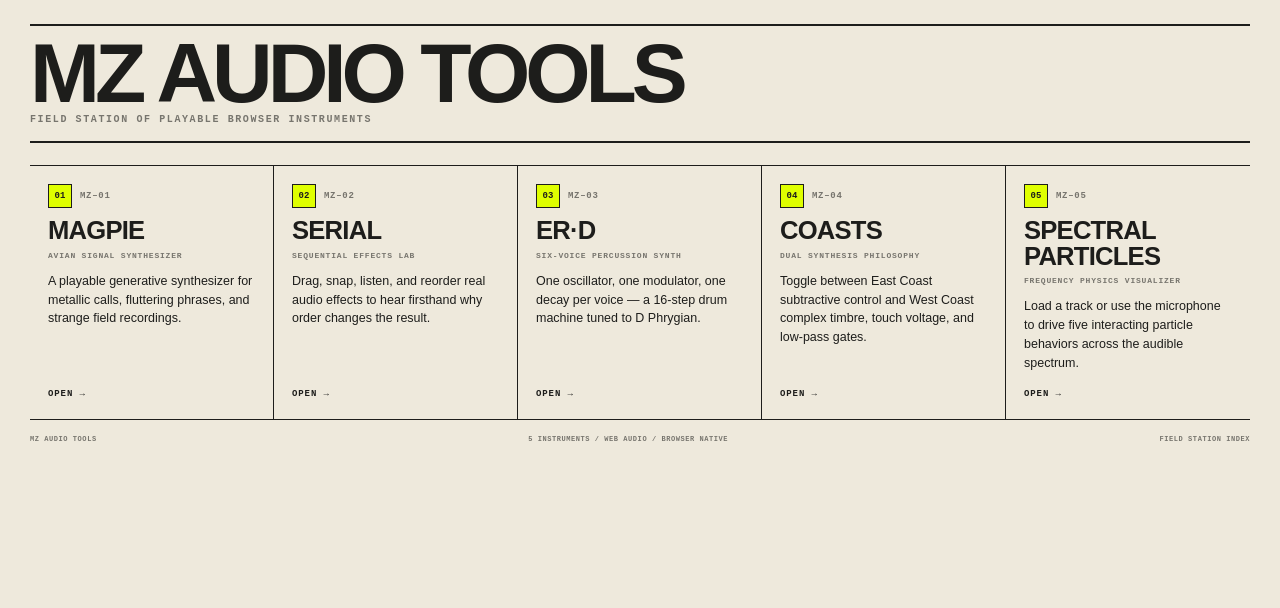
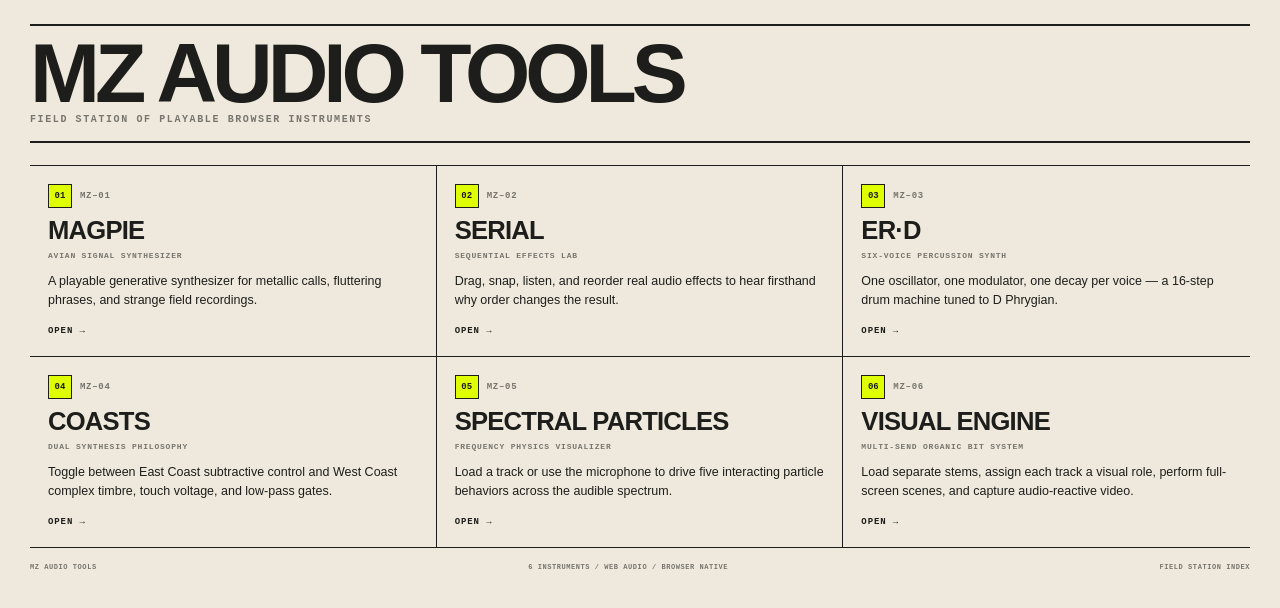
Before and after one commit to matchzimmerman/mz-audio-tools, a Next.js app: page / in a window 1280 px wide. Shown: the top 608 px of the page. Built offline with nearby package versions, Linux system fonts and the light colour scheme.

Commit message:
Add MZ Visual Engine to audio tools index

```diff
--- a/app/page.tsx
+++ b/app/page.tsx
@@ -41,6 +41,14 @@ const UNITS = [
     description: "Load a track or use the microphone to drive five interacting particle behaviors across the audible spectrum.",
     href: "/spectral-particles/index.html",
   },
+  {
+    id: "06",
+    plate: "MZ–06",
+    name: "VISUAL ENGINE",
+    tagline: "MULTI-SEND ORGANIC BIT SYSTEM",
+    description: "Load separate stems, assign each track a visual role, perform full-screen scenes, and capture audio-reactive video.",
+    href: "/visual-engine/index.html",
+  },
 ];
 
 export default function IndexPage() {
@@ -69,7 +77,7 @@ export default function IndexPage() {
 
       <footer className="mz-foot">
         <span>MZ AUDIO TOOLS</span>
-        <span>5 INSTRUMENTS / WEB AUDIO / BROWSER NATIVE</span>
+        <span>6 INSTRUMENTS / WEB AUDIO / BROWSER NATIVE</span>
         <span>FIELD STATION INDEX</span>
       </footer>
     </main>
@@ -84,10 +92,11 @@ const STYLES = `
 .mz-masthead h1{ margin:0; font-size:clamp(40px,7vw,84px); font-weight:900; letter-spacing:-.06em; line-height:.8; }
 .mz-masthead p{ margin:8px 0 0; font:700 10px/1 monospace; letter-spacing:.16em; color:var(--muted); }
 
-.mz-units{ display:grid; grid-template-columns:repeat(5,1fr); border-top:1.5px solid var(--ink); border-bottom:1.5px solid var(--ink); }
+.mz-units{ display:grid; grid-template-columns:repeat(3,1fr); border-top:1.5px solid var(--ink); border-bottom:1.5px solid var(--ink); }
 .mz-unit{ display:flex; flex-direction:column; gap:8px; min-width:0; padding:18px 18px 20px; border-right:1px solid var(--ink);
   text-decoration:none; color:var(--ink); transition:background .14s ease; }
-.mz-unit:last-child{ border-right:0; }
+.mz-unit:nth-child(3n){ border-right:0; }
+.mz-unit:nth-child(-n+3){ border-bottom:1px solid var(--ink); }
 .mz-unit:hover, .mz-unit:focus-visible{ background:var(--paper-light); }
 .mz-unit:focus-visible{ outline:3px solid var(--acid); outline-offset:-3px; }
 .mz-unit-head{ display:flex; align-items:center; gap:8px; }
@@ -102,14 +111,15 @@ const STYLES = `
 
 @media(max-width:1100px){
   .mz-units{ grid-template-columns:repeat(2,1fr); }
+  .mz-unit:nth-child(3n){ border-right:1px solid var(--ink); }
   .mz-unit{ border-bottom:1px solid var(--ink); }
   .mz-unit:nth-child(2n){ border-right:0; }
-  .mz-unit:last-child{ border-bottom:0; }
+  .mz-unit:nth-last-child(-n+2){ border-bottom:0; }
 }
 @media(max-width:650px){
   .mz-index{ padding:16px; }
   .mz-units{ grid-template-columns:1fr; }
-  .mz-unit{ border-right:0; border-bottom:1px solid var(--ink); }
+  .mz-unit, .mz-unit:nth-child(3n){ border-right:0; border-bottom:1px solid var(--ink); }
   .mz-unit:last-child{ border-bottom:0; }
 }
 @media(prefers-reduced-motion:reduce){
```
